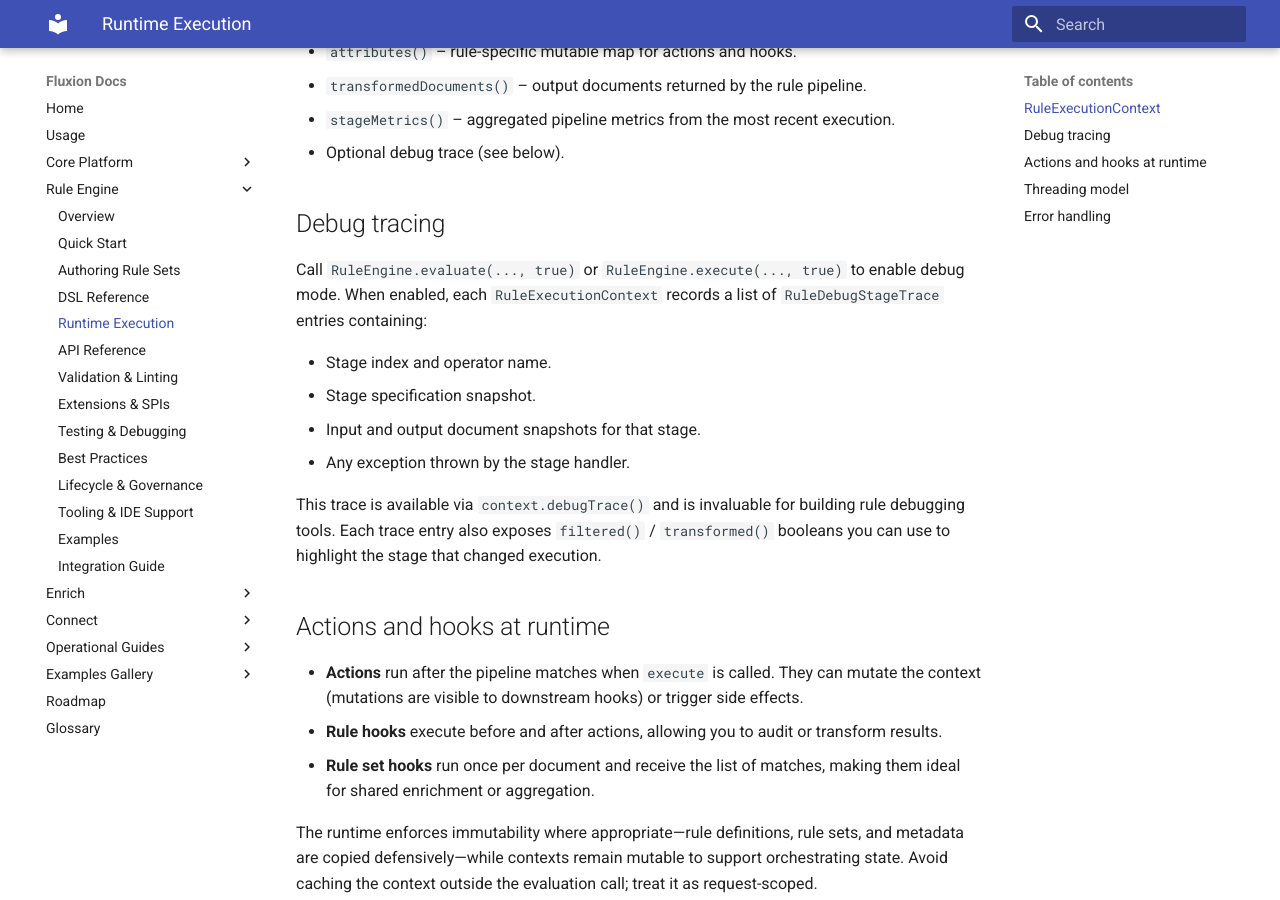
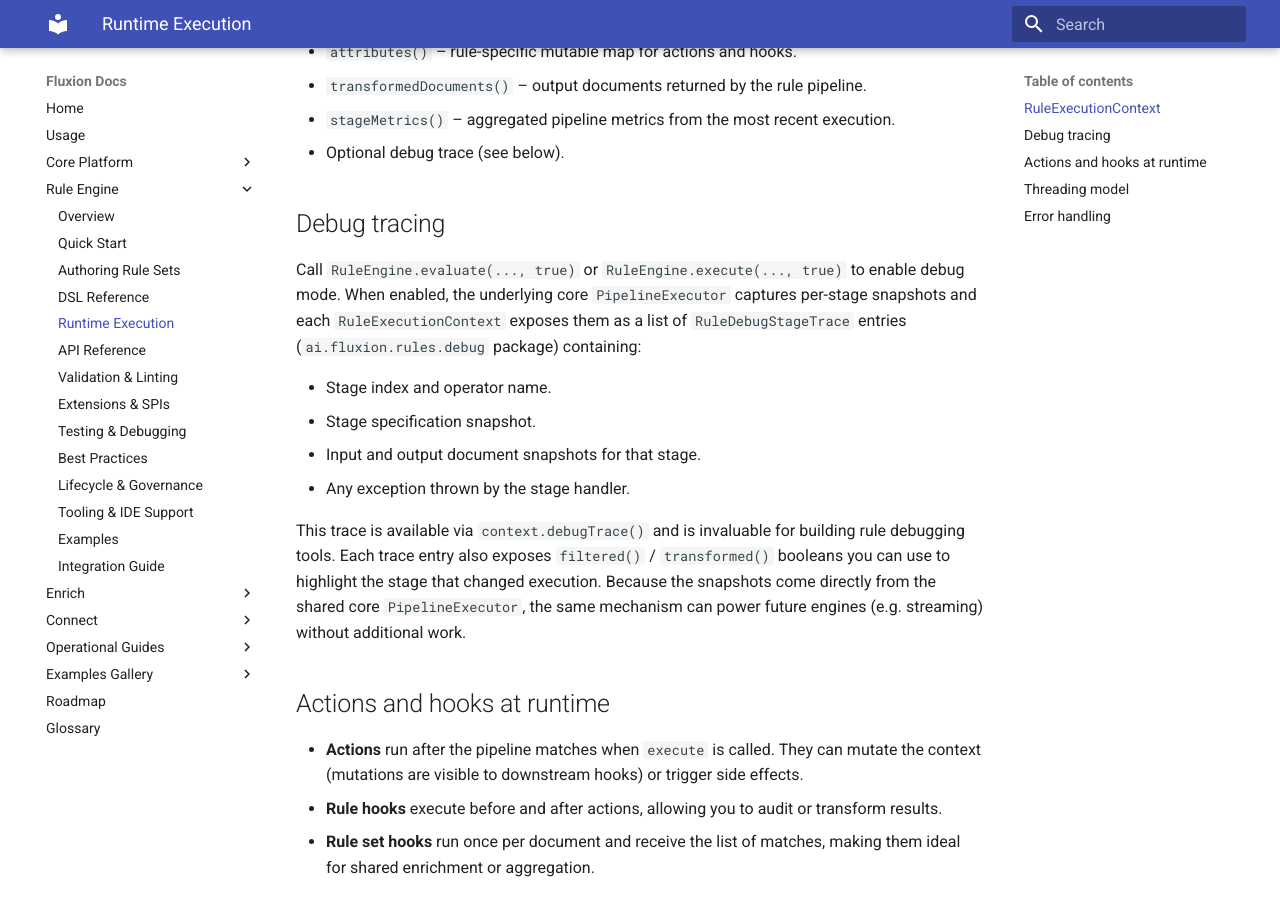
Before and after one commit to aredlavenkat/fluxion-docs, an MkDocs documentation site: the page built from docs/rules/runtime.md, in a window 1280 px wide and 900 px high, scrolled down 855 px. Built offline with MkDocs 1.6.1 and Material for MkDocs 9.7.7, drawn with Linux system fonts in a browser that asks for light colours.

Commit message:
moved  stage level debug trace data feature to core library

```diff
--- a/docs/rules/runtime.md
+++ b/docs/rules/runtime.md
@@ -25,14 +25,14 @@ The context exposes:
 
 ## Debug tracing
 
-Call `RuleEngine.evaluate(..., true)` or `RuleEngine.execute(..., true)` to enable debug mode. When enabled, each `RuleExecutionContext` records a list of `RuleDebugStageTrace` entries containing:
+Call `RuleEngine.evaluate(..., true)` or `RuleEngine.execute(..., true)` to enable debug mode. When enabled, the underlying core `PipelineExecutor` captures per-stage snapshots and each `RuleExecutionContext` exposes them as a list of `RuleDebugStageTrace` entries (`ai.fluxion.rules.debug` package) containing:
 
 - Stage index and operator name.
 - Stage specification snapshot.
 - Input and output document snapshots for that stage.
 - Any exception thrown by the stage handler.
 
-This trace is available via `context.debugTrace()` and is invaluable for building rule debugging tools. Each trace entry also exposes `filtered()` / `transformed()` booleans you can use to highlight the stage that changed execution.
+This trace is available via `context.debugTrace()` and is invaluable for building rule debugging tools. Each trace entry also exposes `filtered()` / `transformed()` booleans you can use to highlight the stage that changed execution. Because the snapshots come directly from the shared core `PipelineExecutor`, the same mechanism can power future engines (e.g. streaming) without additional work.
 
 ## Actions and hooks at runtime
 
```
Also changed, not shown: docs/rules/api.md (+1 -1 lines).
